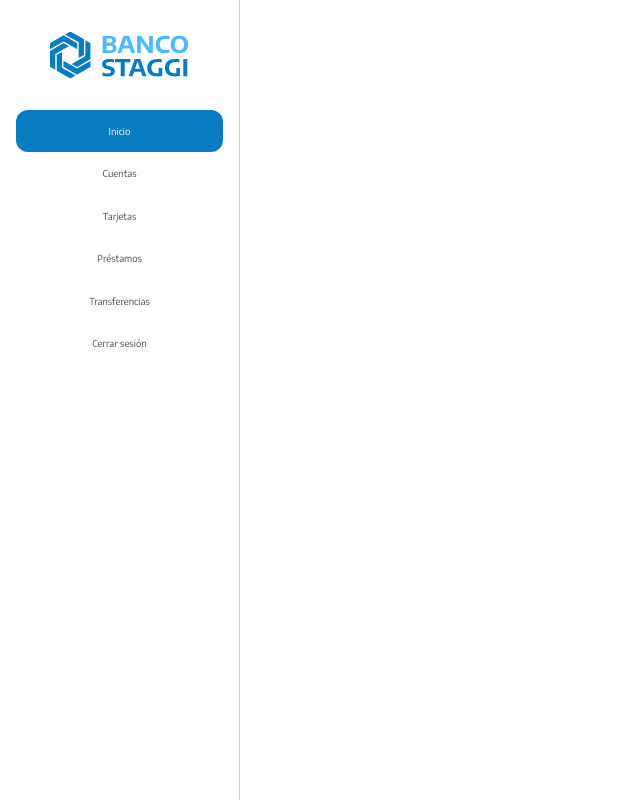
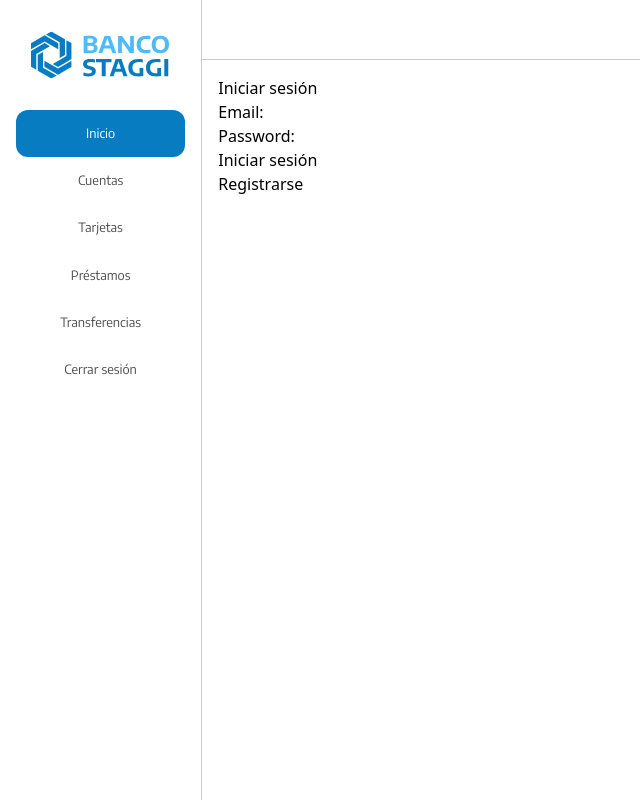
Before and after one commit to STAGGI-Develop/STAGGI-frontend, an Angular app: page / in a window 1280 px wide. Shown: the top 802 px of the page, without its empty margins (0-640 px from the left). Built offline with nearby package versions, Linux system fonts and the light colour scheme; no server answers.

Commit message:
fix (view): Fix bug and modify font size

```diff
--- a/src/app/app.component.html
+++ b/src/app/app.component.html
@@ -1,3 +1,4 @@
+<div class="md:h-screen md:flex">
   <!-- Mobile navbar -->
   <nav
     class="md:hidden fixed top-0 w-full h-16 text-black bg-white shadow-md z-10"
@@ -17,7 +18,7 @@
       </div>
     </div>
     <ul
-    class="text-left grid items-center justify-center text-md text-dimgray font-encode bg-white shadow-md py-2 border-t border-gray rounded-b-lg transition-all duration-300"
+      class="text-left grid items-center justify-center text-base text-dimgray font-encode bg-white shadow-md py-2 border-t border-gray rounded-b-lg transition-all duration-300"
       [ngClass]="{ 'opacity-100': openMenu, 'opacity-0': !openMenu }"
     >
       <a
@@ -71,9 +72,8 @@
   </nav>
 
   <!-- Desktop navbar -->
-<div class="h-screen hidden md:flex">
   <div
-    class="box-border w-[240px] h-full overflow-hidden flex flex-col items-center justify-start border-r-[1px] border-solid border-gray"
+    class="hidden md:flex box-border w-[240px] h-full overflow-hidden flex-col items-center justify-start border-r-[1px] border-solid border-gray"
   >
     <div
       id="LogoContainer"
@@ -86,7 +86,7 @@
       />
     </div>
     <nav
-      class="flex flex-col items-center justify-start w-full px-4 m-0 overflow-hidden text-sm text-left text-dimgray font-encode"
+      class="flex flex-col items-center justify-start w-full px-4 m-0 overflow-hidden text-base text-left text-dimgray font-encode"
     >
       <a
         [routerLinkActive]="'text-white bg-steelblue hover:!bg-steelblue'"
@@ -124,13 +124,6 @@
       >
         <div class="relative">Transferencias</div>
       </a>
-      <!-- <a
-        [routerLinkActive]="'text-white bg-steelblue hover:!bg-steelblue'"
-        class="[text-decoration:none] rounded-xl w-full overflow-hidden flex flex-row py-3.5 px-4 box-border items-center justify-center cursor-pointer text-[inherit] hover:bg-whitesmoke"
-        routerLink="/investment"
-      >
-        <div class="relative">Inversiones</div>
-      </a> -->
       <button
         (click)="logout()"
         class="[text-decoration:none] rounded-xl w-full overflow-hidden flex flex-row py-3.5 px-4 box-border items-center justify-center cursor-pointer text-[inherit] hover:bg-whitesmoke active:text-white active:bg-steelblue"
@@ -138,7 +131,6 @@
         Cerrar sesión
       </button>
     </nav>
-  </div>
   </div>
   <div class="w-full">
     <div
@@ -154,3 +146,4 @@
       </ng-template>
     </main>
   </div>
+</div>
```
Lines whose indentation alone changed are shown as unchanged.
